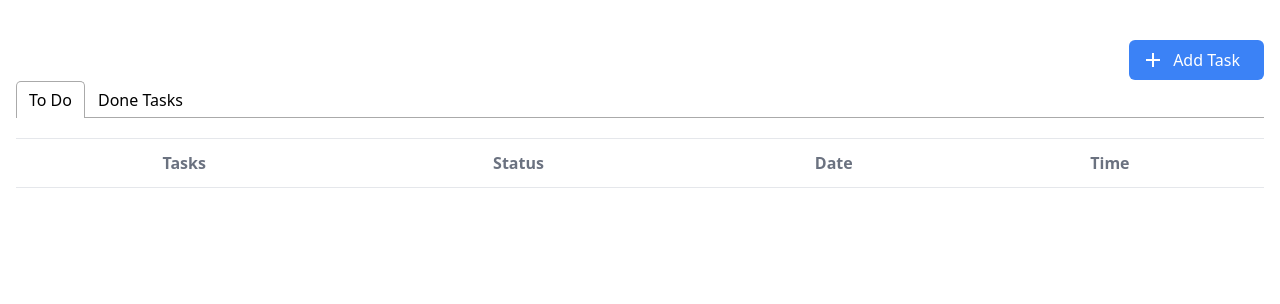
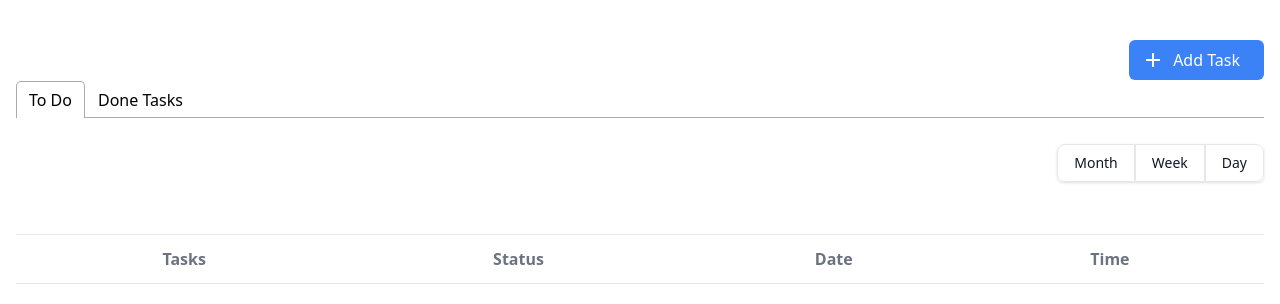
Before and after one commit to shakibfarzan/todo-list, a React (Create React App) app: page / in a window 1280 px wide. Shown: the top 304 px of the page. Built offline with nearby package versions, Linux system fonts and the light colour scheme.

Commit message:
added button group

```diff
--- /dev/null
+++ b/src/features/components/ButtonGroup.tsx
@@ -0,0 +1,41 @@
+import React from 'react';
+
+interface Item {
+  title: string;
+  onClick: React.MouseEventHandler;
+}
+
+interface Props {
+  items: Item[];
+}
+
+const ButtonGroup = ({ items }: Props): React.ReactElement => {
+  const generateClassName = (index: number, length: number): string => {
+    if (index === 0) {
+      return 'py-2 px-4 text-sm font-medium text-gray-900 bg-white rounded-l-lg border border-gray-200 hover:bg-gray-100 hover:text-blue-500 focus:text-blue-500';
+    } else if (index === length - 1) {
+      return 'py-2 px-4 text-sm font-medium text-gray-900 bg-white rounded-r-lg border border-gray-200 hover:bg-gray-100 hover:text-blue-500 focus:text-blue-500';
+    } else {
+      return 'py-2 px-4 text-sm font-medium text-gray-900 bg-white border border-gray-200 hover:bg-gray-100 hover:text-blue-500 focus:text-blue-500';
+    }
+  };
+
+  return (
+    <div
+      className="inline-flex rounded-md shadow self-end mt-4 mb-8"
+      role="group"
+    >
+      {items.map((item, index) => (
+        <button
+          key={item.title}
+          onClick={item.onClick}
+          className={generateClassName(index, items.length)}
+        >
+          {item.title}
+        </button>
+      ))}
+    </div>
+  );
+};
+
+export default ButtonGroup;
--- a/src/features/todolist/TasksTable.tsx
+++ b/src/features/todolist/TasksTable.tsx
@@ -1,4 +1,7 @@
+/* eslint-disable @typescript-eslint/no-empty-function */
+/* eslint-disable @typescript-eslint/explicit-function-return-type */
 import React from 'react';
+import ButtonGroup from '../components/ButtonGroup';
 import TableBody from '../components/TableBody';
 import TableHeader from '../components/TableHeader';
 import { TaskType } from './tasksSlice';
@@ -9,6 +12,14 @@ interface Props {
 
 const TasksTable = ({ tasks }: Props): React.ReactElement => {
   return (
+    <div className="flex flex-col">
+      <ButtonGroup
+        items={[
+          { title: 'Month', onClick: () => {} },
+          { title: 'Week', onClick: () => {} },
+          { title: 'Day', onClick: () => {} },
+        ]}
+      />
       <table className="w-full mt-5">
         <TableHeader
           columns={[
@@ -22,6 +33,7 @@ const TasksTable = ({ tasks }: Props): React.ReactElement => {
         />
         <TableBody tasks={tasks} />
       </table>
+    </div>
   );
 };
 
```
Lines whose indentation alone changed are shown as unchanged.
